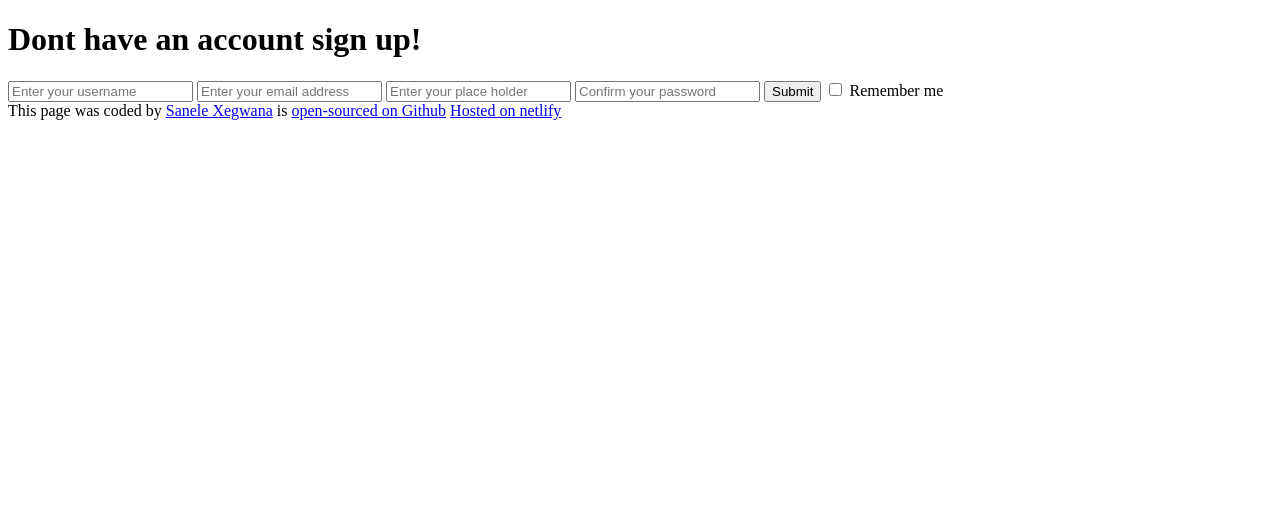
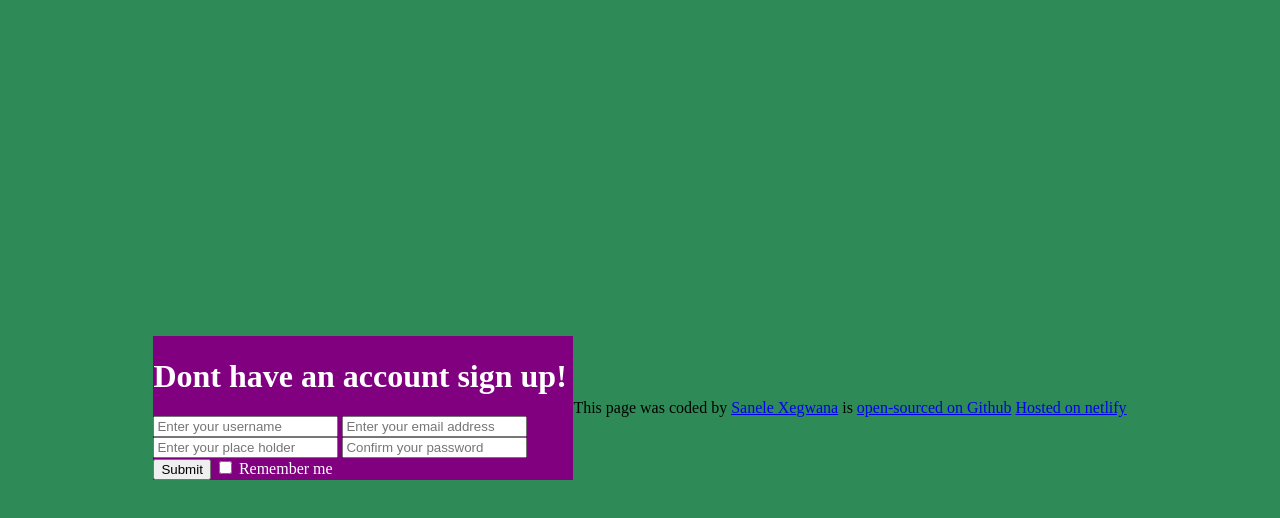
Before and after one commit to Sanele22-blip/form-in-html---css, a plain HTML site: page index.html in a window 1280 px wide. Drawn offline with nearby package versions, Linux system fonts and the light colour scheme.

Commit message:
Added CSS

```diff
--- a/index.html
+++ b/index.html
@@ -9,7 +9,7 @@
     <title><HTml>Login Form in HTML & CSS</HTml></title>
 </head>
 <body>
-    <div class="wrapper">
+    <div class="container">
     <h1>Dont have an account sign up!</h1>
     <form class="form-data">
 <input type="text"
--- a/src/styles.css
+++ b/src/styles.css
@@ -0,0 +1,13 @@
+body {
+    display: flex;
+    justify-content: center;
+    align-items: center;
+    min-height: 100vh;
+    background: seagreen;
+}
+
+.container{
+    width: 420px;
+    background: purple;
+    color: white;
+}
```
